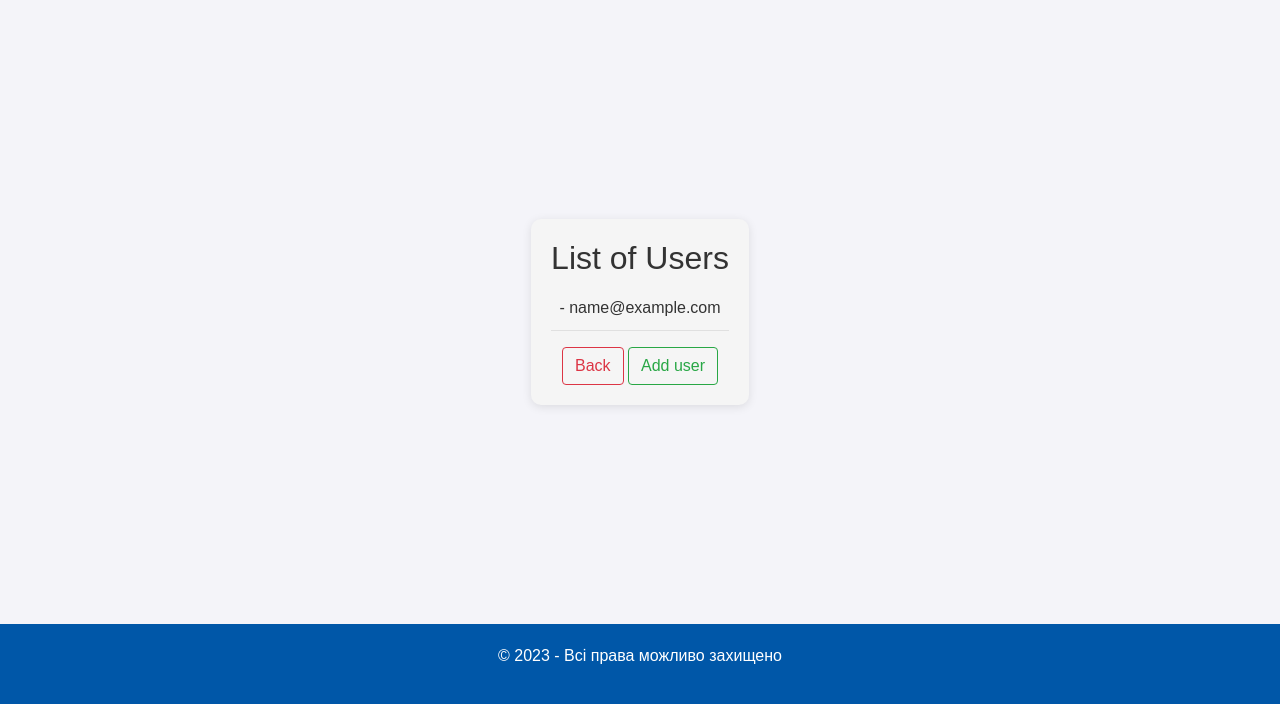
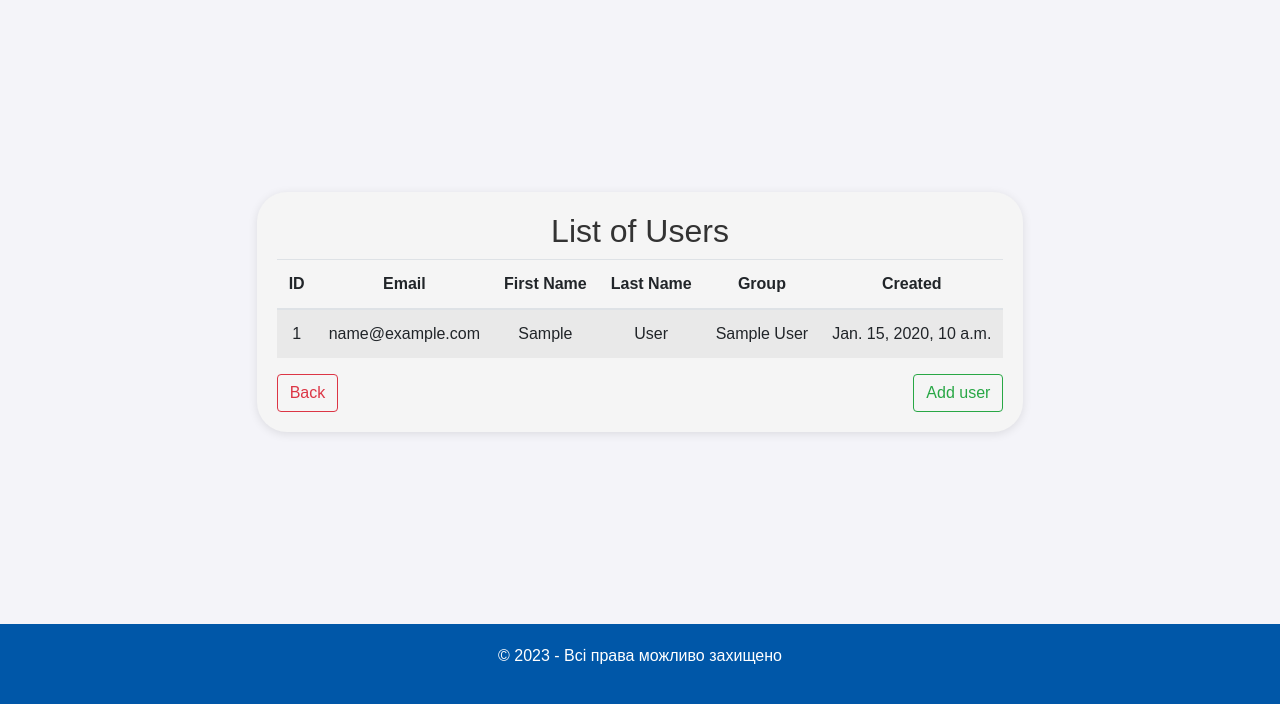
Before and after one commit to BuildDear/ManagementSystem, a Django app: page /main/user/list/ in a window 1280 px wide. Shown: the part 96-800 px from the top of the page. Run offline with Django 4.2, Linux system fonts and the light colour scheme; tables that the repository leaves empty hold one stand-in row (values such as "Sample post"); some libraries are stand-ins or nearby versions.

Commit message:
add users count

```diff
--- a/apps/user/models.py
+++ b/apps/user/models.py
@@ -1,21 +1,22 @@
 from django.db import models
-from django.forms import forms
 
 
 class Group(models.Model):
     name = models.CharField(max_length=20, unique=True)
     description = models.CharField(max_length=20)
-    users_count = models.BigIntegerField()
 
     def __str__(self):
         return self.name
+
+    def users_count(self):
+        return self.users.all().count()
 
 
 class User(models.Model):
     first_name = models.CharField(max_length=50)
     last_name = models.CharField(max_length=50)
     email = models.EmailField(unique=True)
-    group = models.ForeignKey(to=Group, on_delete=models.PROTECT, null=True, to_field='name')
+    group = models.ForeignKey(Group, on_delete=models.PROTECT, related_name="users", null=True)
     created = models.DateTimeField(auto_now_add=True)
 
     def __str__(self):
--- a/apps/user/static/styles.css
+++ b/apps/user/static/styles.css
@@ -79,13 +79,11 @@ main {
     margin: 10px; /* Відступи між кнопками */
 }
 
-/* Анімація при наведенні */
 .rounded-button:hover {
     background-color: #005bb5; /* Темний синій колір при наведенні */
 
 }
 
-/* Додайте стилі для активного стану кнопки (коли натиснуто) */
 .rounded-button:active {
     background-color: #004494; /* Ще темніший синій */
     transform: scale(1); /* Повертаємо розмір до початкового стану при натисканні */
@@ -93,31 +91,14 @@ main {
 
 /*main page*/
 
-/*user_list*/
-.lists-centered-container {
+/*lists*/
+.lists-centered-container-11 {
     text-align: center; /* центрування тексту */
-    max-width: 600px; /* обмеження максимальної ширини контейнера */
+    max-width: 100%; /* обмеження максимальної ширини контейнера */
     margin: 0 auto; /* автоматичний відступ зліва та справа для центрування блоку */
     padding: 20px; /* додатковий відступ навколо змісту */
     background-color: #f5f5f5; /* світло-сірий колір фону */
-    border-radius: 10px; /* закруглені кути */
+    border-radius: 30px; /* закруглені кути */
     box-shadow: 0 2px 10px rgba(0, 0, 0, 0.1); /* легка тінь */
 }
-
-.lists-on-center-page {
-    list-style-type: none; /* видалення маркерів списку */
-    padding-left: 0; /* видалення відступів зліва */
-}
-
-.lists-on-center-page li {
-    padding: 10px 0; /* вертикальний відступ для елементів списку */
-    border-bottom: 1px solid #e0e0e0; /* горизонтальна лінія між елементами */
-}
-
-.form-control:focus {
-    box-shadow: 0 0 5px rgba(0, 123, 255, 0.5);
-    border-color: #007bff;
-    transition: box-shadow 0.3s ease-in-out, border-color 0.3s ease-in-out;
-}
-
-/*user_list*/
+/*lists*/
--- a/apps/user/urls.py
+++ b/apps/user/urls.py
@@ -4,6 +4,7 @@ from . import views
 urlpatterns = [
     path('', views.main_page, name='main_page'),
     path('user/list/', views.user_list_page, name='user_list_page'),
+    path('user/add/', views.user_add_logic, name='user_add_logic'),
     path('group/list/', views.group_list_page, name='group_list_page'),
-    path('user/add/', views.user_add_page, name='user_add_page'),
+    path('gropu/add/', views.group_add_logic, name='group_add_logic'),
 ]
--- a/apps/user/views.py
+++ b/apps/user/views.py
@@ -1,8 +1,9 @@
 from django.contrib import messages
 
 from django.shortcuts import render, redirect
+from django.urls import reverse
 
-from .forms import UserForm
+from .forms import UserForm, GroupForm
 from .models import User, Group
 
 
@@ -24,17 +25,43 @@ def group_list_page(request):
     return render(request, 'groups_list.html', {'groups': groups})
 
 
-def user_add_page(request):
+def user_add_logic(request):
+    form = UserForm(request.POST or None)
+
     if request.method == "POST":
-        form = UserForm(request.POST)
         if form.is_valid():
             email = form.cleaned_data['email']
             if User.objects.filter(email=email).exists():
                 messages.error(request, 'User with this email already exists.')
             else:
                 form.save()
-                return redirect('users_list.html')
-    else:
-        form = UserForm()
+                return redirect('main_page')
 
-    return render(request, 'add_user.html', {'form': form} )
+    context = {
+        'form': form,
+        'title': 'Add user',
+        'action_url': reverse('user_add_logic'),
+        'button_label': 'Add user'
+    }
+    return render(request, 'add_entity.html', context)
+
+
+def group_add_logic(request):
+    form = GroupForm(request.POST or None)
+
+    if request.method == "POST" and form.is_valid():
+        name = form.cleaned_data['name']
+        if Group.objects.filter(name=name).exists():
+            messages.error(request, 'Group with this name already exists.')
+        else:
+            form.save()
+            return redirect('main_page')
+
+    context = {
+        'form': form,
+        'title': 'Add group',
+        'action_url': reverse('group_add_logic'),
+        'button_label': 'Add group'
+    }
+
+    return render(request, 'add_entity.html', context)
--- a/templates/users_list.html
+++ b/templates/users_list.html
@@ -2,15 +2,38 @@
 
 {% block content %}
 
-    <div class="lists-centered-container">
-        <h2>List of Users</h2>
-        <ul class="lists-on-center-page">
+<div class="lists-centered-container-11">
+    <h2>List of Users</h2>
+
+    <table class="table table-striped">
+        <thead>
+            <tr>
+                <th>ID</th>
+                <th>Email</th>
+                <th>First Name</th>
+                <th>Last Name</th>
+                <th>Group</th>
+                <th>Created</th>
+            </tr>
+        </thead>
+        <tbody>
             {% for user in users %}
-                <li>{{ user.username }} - {{ user.email }}</li>
+            <tr>
+                <td>{{ user.id }}</td>
+                <td>{{ user.email }}</td>
+                <td>{{ user.first_name }}</td>
+                <td>{{ user.last_name }}</td>
+                <td>{{ user.group }}</td>
+                <td>{{ user.created }}</td>
+            </tr>
             {% endfor %}
-        </ul>
+        </tbody>
+    </table>
+
+    <div class="d-flex justify-content-between w-100 mt-3">
         <button onclick="location.href='{% url 'main_page' %}'" class="btn btn-outline-danger">Back</button>
-        <button onclick="location.href='{% url 'user_add_page' %}'" class="btn btn-outline-success">Add user</button>
+        <button onclick="location.href='{% url 'user_add_logic' %}'" class="btn btn-outline-success">Add user</button>
     </div>
+</div>
 
 {% endblock %}
```
Also changed, not shown: apps/user/forms.py (+12 -0 lines), templates/add_entity.html (added, +34 -0 lines), templates/add_user.html (deleted, +0 -43 lines), templates/groups_list.html (+24 -7 lines), apps/user/migrations/0001_initial.py, apps/user/migrations/0002_alter_user_group.py (added), apps/user/migrations/0003_alter_user_group.py (added).
